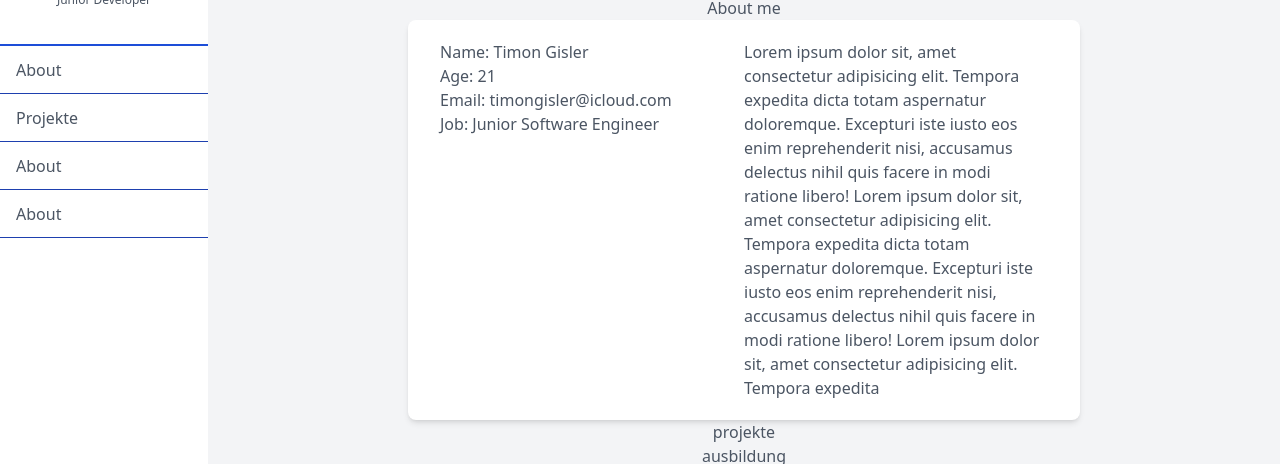
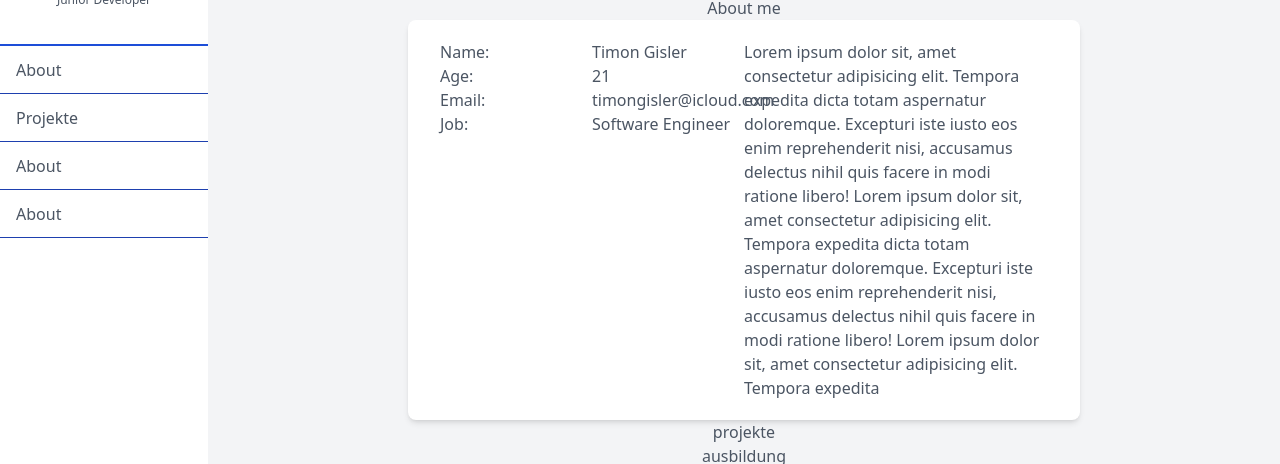
Before and after one commit to TimonGisler/personal-portfolio-jekyll, a Jekyll site: the page built from index.html, in a window 1280 px wide, cut to the strip 116-580 px from the top of the page. Built offline with Jekyll 4.4.1, drawn with Linux system fonts in a browser that asks for light colours.

Commit message:
improved design of aboutme card, show info about me spaced good

```diff
--- a/_data/infoAboutMe.yml
+++ b/_data/infoAboutMe.yml
@@ -8,4 +8,4 @@
   value: timongisler@icloud.com
 
 - infoName: "Job:"
-  value: Junior Software Engineer
+  value: Software Engineer
--- a/_includes/aboutMe.html
+++ b/_includes/aboutMe.html
@@ -3,13 +3,13 @@
 
     <h1>About me</h1>
 
-    <div class="card grid grid-cols-2">
+    <div class="card grid md:grid-cols-2">
 
         <div id="info-list">
             <ul>
                 {% for infoAboutMe in site.data.infoAboutMe %}
                 <li>
-                    <p><span>{{infoAboutMe.infoName}} </span> {{infoAboutMe.value}}</p>
+                    <p class="grid grid-cols-2"><span>{{infoAboutMe.infoName}} </span> {{infoAboutMe.value}}</p>
                 </li>
                 {% endfor %}
             </ul>
--- a/assets/css/styles.css
+++ b/assets/css/styles.css
@@ -623,12 +623,26 @@ video {
   transform: translate(var(--tw-translate-x), var(--tw-translate-y)) rotate(var(--tw-rotate)) skewX(var(--tw-skew-x)) skewY(var(--tw-skew-y)) scaleX(var(--tw-scale-x)) scaleY(var(--tw-scale-y));
 }
 
+.translate-x-full {
+  --tw-translate-x: 100%;
+  transform: translate(var(--tw-translate-x), var(--tw-translate-y)) rotate(var(--tw-rotate)) skewX(var(--tw-skew-x)) skewY(var(--tw-skew-y)) scaleX(var(--tw-scale-x)) scaleY(var(--tw-scale-y));
+}
+
 .cursor-pointer {
   cursor: pointer;
 }
 
+.columns-2 {
+  -moz-columns: 2;
+       columns: 2;
+}
+
 .grid-cols-2 {
   grid-template-columns: repeat(2, minmax(0, 1fr));
+}
+
+.grid-rows-2 {
+  grid-template-rows: repeat(2, minmax(0, 1fr));
 }
 
 .flex-col {
@@ -637,6 +651,18 @@ video {
 
 .items-center {
   align-items: center;
+}
+
+.justify-between {
+  justify-content: space-between;
+}
+
+.justify-around {
+  justify-content: space-around;
+}
+
+.justify-evenly {
+  justify-content: space-evenly;
 }
 
 .rounded-full {
@@ -788,6 +814,10 @@ video {
     transform: none;
   }
 
+  .md\:grid-cols-2 {
+    grid-template-columns: repeat(2, minmax(0, 1fr));
+  }
+
   .md\:grid-cols-\[13rem_1fr\] {
     grid-template-columns: 13rem 1fr;
   }
```
